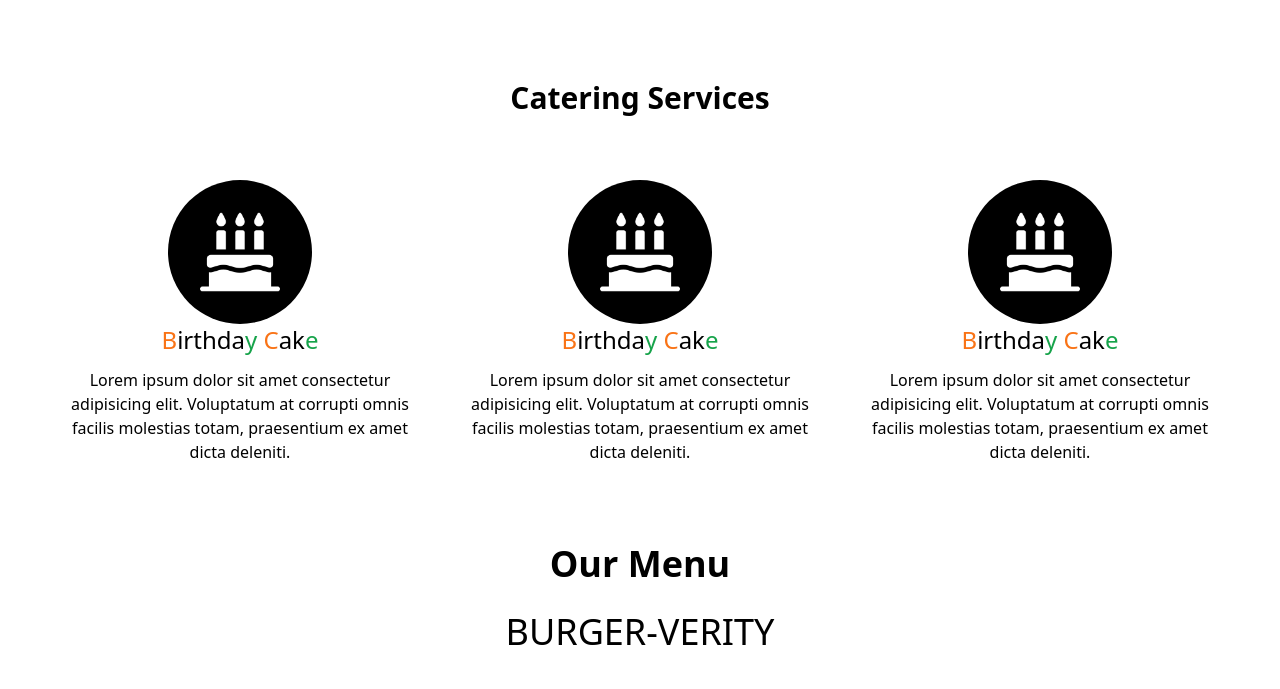
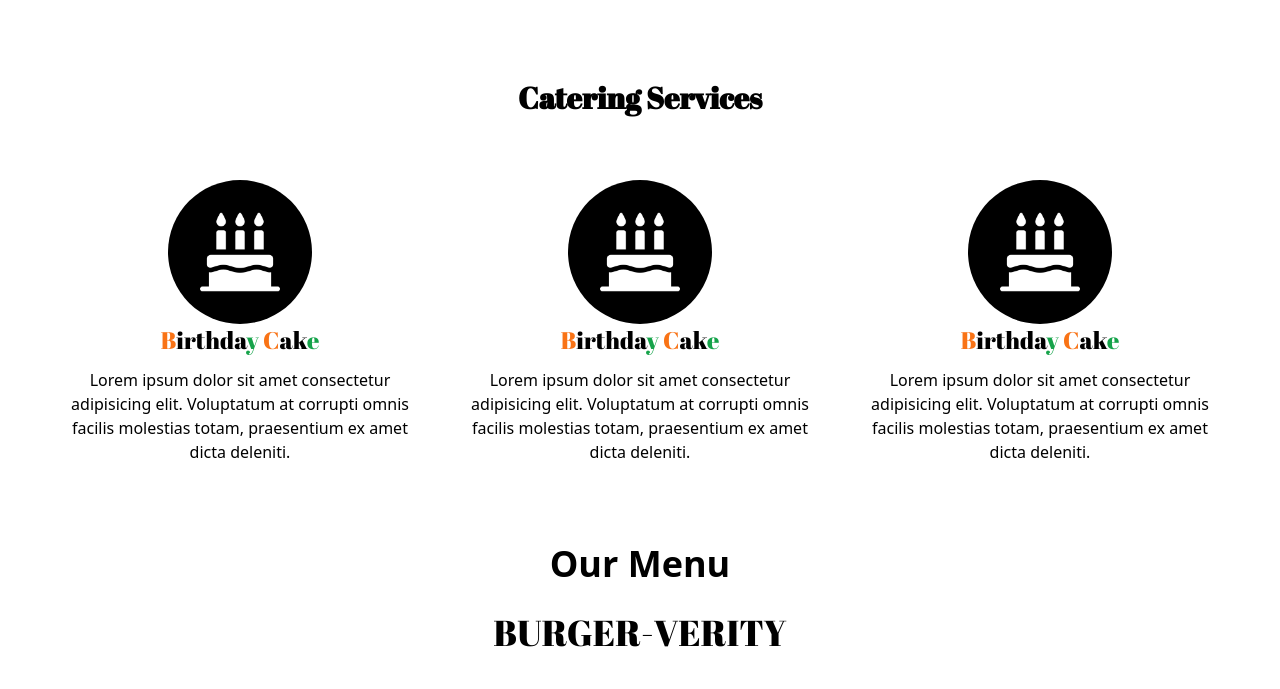
Before and after one commit to Mohammed-Avesh/Burger-Town, a website: page index.html in a window 1280 px wide. Shown: the part 1268-1957 px from the top of the page. Drawn offline with nearby package versions, Linux system fonts and the light colour scheme.

Commit message:
add font

```diff
--- a/index.html
+++ b/index.html
@@ -8,6 +8,17 @@
    <title>BURGER-TOWN</title>
    <link rel="stylesheet" type="text/css" href="slick/slick.css" />
    <link rel="stylesheet" type="text/css" href="slick/slick-theme.css" />
+   <link rel="preconnect" href="https://fonts.googleapis.com">
+<link rel="preconnect" href="https://fonts.gstatic.com" crossorigin>
+<link href="https://fonts.googleapis.com/css2?family=Abril+Fatface&display=swap" rel="stylesheet">
+<style>
+   h1 {
+  font-family: "Abril Fatface", serif;
+  font-weight: 400;
+  font-style: normal;
+}
+
+</style>
 </head>
 
 <body>
@@ -150,8 +161,8 @@
    </div>
    <!-- Our Menue -->
    <div class="mt-20 hidden md:block">
-      <h1 class="text-center font-bold text-4xl">Our Menu</h1>
-      <h2 class="text-center font-medium  text-4xl mt-7">BURGER-VERITY</h2>
+      <p class="text-center font-bold text-4xl">Our Menu</p>
+      <h1 class="text-center font-medium  text-4xl mt-7">BURGER-VERITY</h1>
       <div class="MenuSlider flex max-w-7xl mt-10  m-auto ">
          <div class="p-2">
             <!-- <h1 class="text-3xl text-center font-medium">Burger</h1> -->
```
